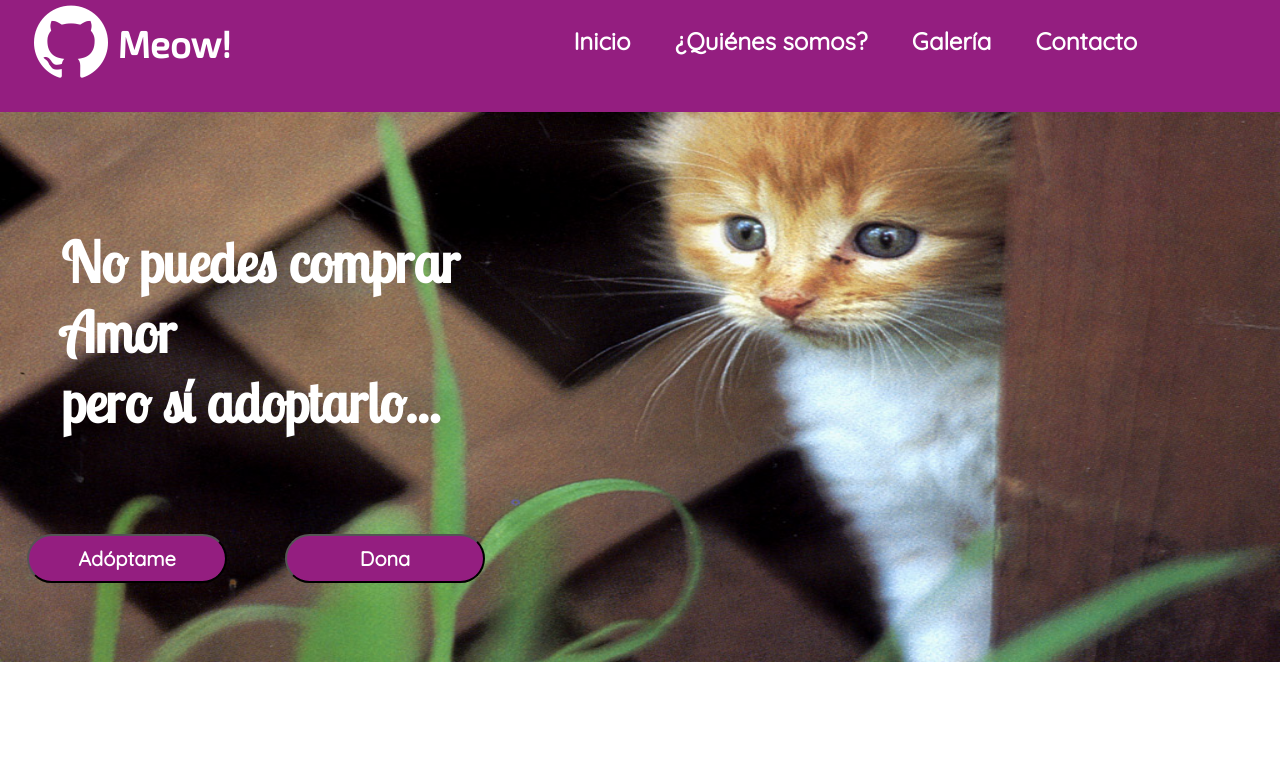
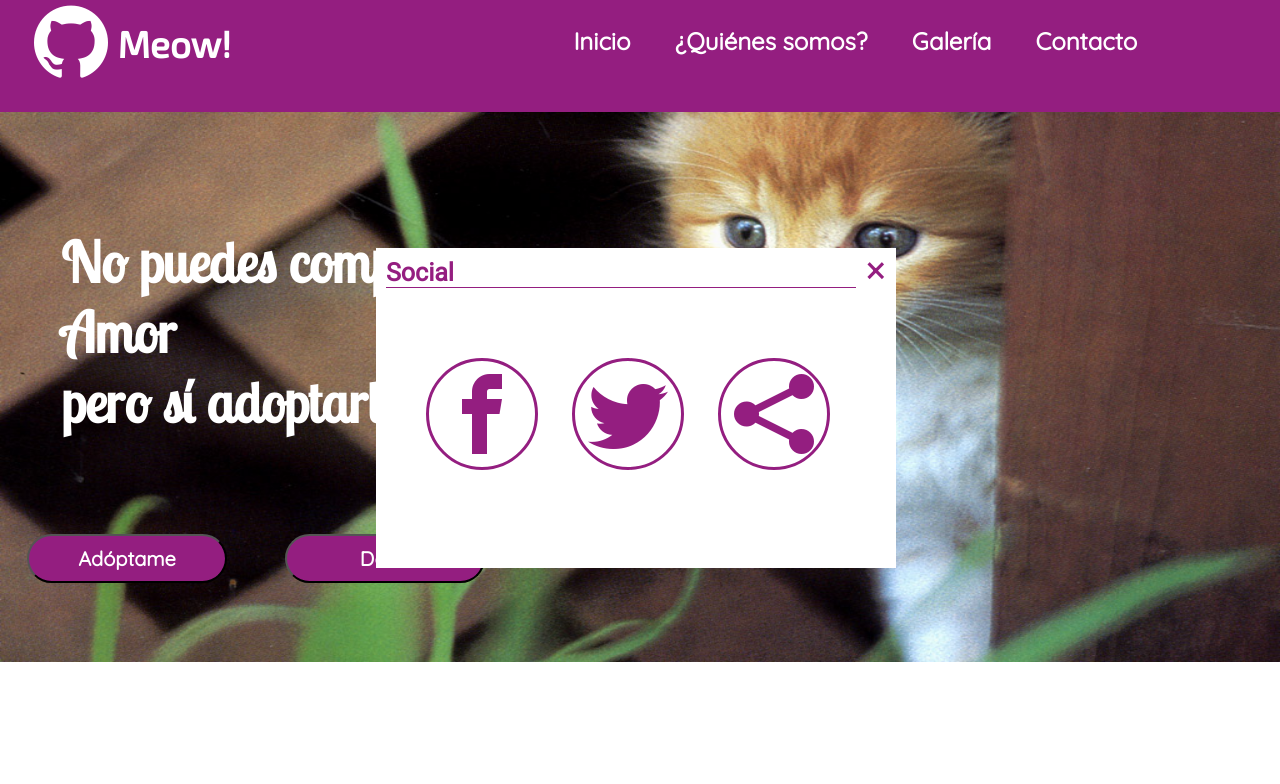
Before and after one commit to mishrole/Proyecto-Gatitos-Kennedy, a plain HTML site: page index.html in a window 1280 px wide. Shown: the top 784 px of the page. Drawn offline with Linux system fonts and the light colour scheme; files whose address does not match are found by name.

Commit message:
Modal social implementado

```diff
--- a/assets/css/main.css
+++ b/assets/css/main.css
@@ -43,7 +43,7 @@ ul.menu>li{
 	position: relative;
 	font-size: 74px;
 	color: white;
-	display:inline-block;
+	display: inline-block;
 	left: 34px;
 	top: 5px;
 }
@@ -427,3 +427,57 @@ img.cats:hover{
 	font-family: 'Quicksand', sans-serif;
 	font-weight: bolder;
 }
+
+/* -- Mooal -- */
+
+#modal{
+	color: #941e80;
+	position: fixed;
+	width: 500px;
+	height: 300px;
+	bottom: 29%;
+	right: 30%;
+	background: white;
+	padding: 10px;
+	font-family: 'Roboto', serif;
+	display: none;
+}
+
+#modal>h3{
+	font-size: 25px;
+}
+
+#social-modal>a{
+	text-decoration: none;
+}
+
+hr{
+	background-color: #941e80;
+	width: 470px;
+	border: none;
+	height: 1px;
+}
+
+#close{
+	position: absolute;
+	top: 0px;
+	right: 10px;
+	cursor: pointer;
+}
+
+.social-icon{
+	font-size: 80px;
+	border-radius: 50%;
+	background-color: white;
+	border: 3px solid #941e80;
+	display: inline-block;
+	padding: 13px;
+	margin: 10px 15px;
+	position: relative;
+	top: 60px;
+	left: 25px;
+}
+
+a.social-icon:visited, a.social-icon:link, a.social-icon:active{
+	color: #941e80;
+}
--- a/assets/js/main.js
+++ b/assets/js/main.js
@@ -25,6 +25,18 @@ window.onload = function(){
 		element.addEventListener("submit", function(event) {
 			event.preventDefault();
 	});
+
+	var modal = document.getElementById("modal");
+
+	setTimeout(function(){
+
+		modal.style.display = "block"
+
+	}, 3500);
+
+	modal.addEventListener("click", function(){
+		modal.style.display = "none"
+	})
 
 	var inputs = document.getElementsByClassName("form-control");
 	var nombre = document.getElementById("name");
--- a/index.html
+++ b/index.html
@@ -23,7 +23,7 @@
 
 			<div class="nav-bar">
 				<ul class="menu">
-					<li><a class="barra" href="#image">Inicio</a></li>
+					<li><a class="barra" href="">Inicio</a></li>
 					<li><a class="barra" href="#nosotros">¿Quiénes somos?</a></li>
 					<li><a class="barra" href="#gallery">Galería</a></li>
 					<li><a class="barra" href="#contacto">Contacto</a></li>
@@ -98,14 +98,14 @@
 						<label for="name" class="sr-only">Nombre</label>
 						<input type="text" id="name" class="form-control"
 						placeholder="Ingrese su nombre">
-						<span id="nombre"style="display:none"></span>
+						<span id="nombre" style="display:none"></span>
 					</div>
 
 					<div class="lastname-container input-box">
 						<label for="lastname" class="sr-only">Apellido</label>
 						<input type="text" id="lastname" class="form-control"
 						placeholder="Ingrese su apellido">
-						<span id="apellido"style="display:none"></span>
+						<span id="apellido" style="display:none"></span>
 					</div>
 
 					<div class="email-container input-box">
@@ -127,7 +127,7 @@
 						</label>
 					</div>
 
-					<button class="btn btn-lg btn-primary btn-block submit-btn"id="boton" type="submit">Registrar</button>
+					<button class="btn btn-lg btn-primary btn-block submit-btn" id="boton" type="submit">Registrar</button>
 				</form>
 			</div>
 		</section>
@@ -135,6 +135,17 @@
 		<img class=img-contact src="assets/img/contacto.jpg" alt="">
 	</div>
 
+	<div id="modal">
+		<h3>Social</h3>
+		<hr>
+		<div id="social-modal">
+				<a class="icon-facebook social-icon" href="https://www.facebook.com/gatosparquekennedylima/"></a>
+				<a class="icon-twitter social-icon" href="https://twitter.com/gatos_kennedy"></a>
+				<a class="icon-share2 social-icon" href="#"></a>
+		</div>
+		<span id="close">&times;</span>
+	</div>
+
 	<script type="text/javascript" src="assets/js/main.js"></script>
 	<script type="text/javascript" src="assets/js/adopta.js"></script>
 
```
Also changed, not shown: assets/js/form.js (+6 -2 lines).
